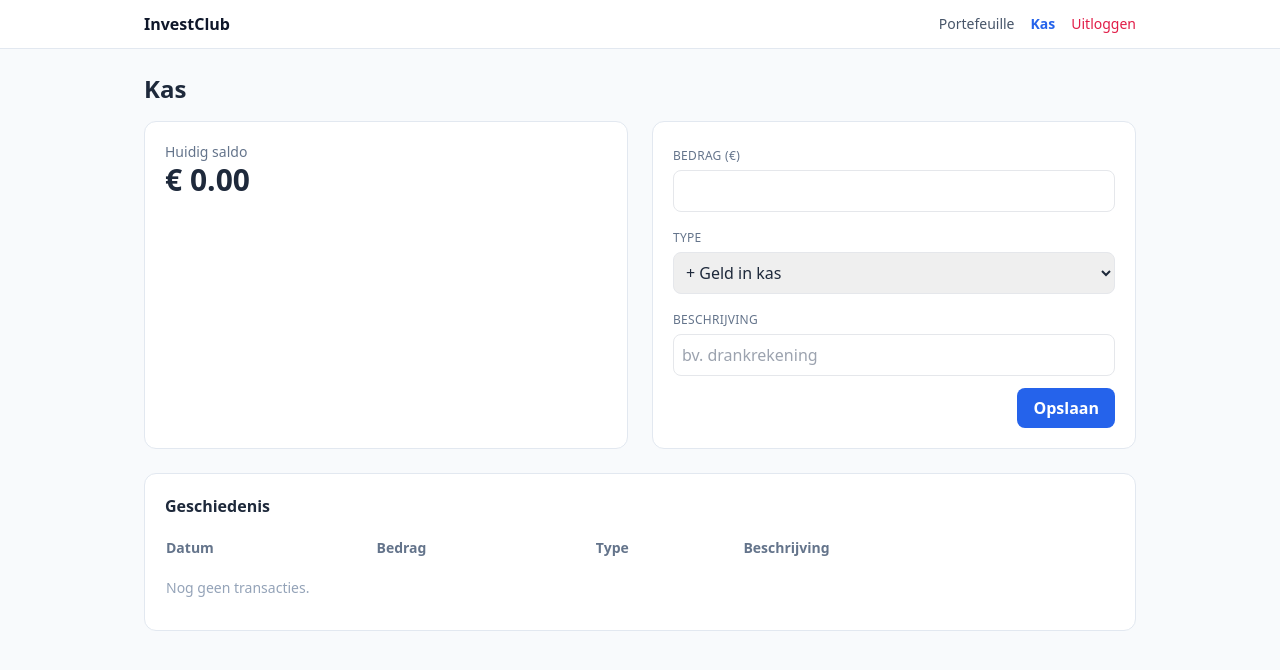
After one commit to A-D-DBS-application/web-application-2025-group-16, a Flask app: template templates/cashbox.html in a window 1280 px wide. The commit adds this page. Shown: the top 670 px of the page. Run offline with Flask 3, Linux system fonts and the light colour scheme; the template is opened without the code that fills it, so the values that code supplies are empty; some libraries are stand-ins or nearby versions.

Commit message:
kas en cash

```diff
--- a/app.py
+++ b/app.py
@@ -20,6 +20,9 @@ from auth import (
     initialize_cash_position,
     remove_member_from_group,  # NIEUW
     delete_group,  # NIEUW
+    add_cash_transaction,
+    list_cash_transactions_for_group,
+    get_cash_balance_for_group,
 )
 import re
 
@@ -391,6 +394,50 @@ def portfolio():
     )
 
 
+@app.route("/cash", methods=["GET", "POST"])
+def cashbox():
+    if "user_id" not in session:
+        return redirect(url_for("login"))
+
+    membership = _current_group_membership()
+    if not membership:
+        return redirect(url_for("home"))
+
+    group_id = membership["group_id"]
+    error = None
+
+    if request.method == "POST":
+        try:
+            amount_raw = request.form.get("amount", "0").strip()
+            direction = (request.form.get("direction") or "").strip().lower()
+            description = (request.form.get("description") or "").strip()
+            amount = float(amount_raw)
+            if amount <= 0:
+                error = "Bedrag moet groter dan 0 zijn"
+            elif direction not in ("in", "out"):
+                error = "Type moet 'in' of 'out' zijn"
+            else:
+                ok, res = add_cash_transaction(group_id, amount, direction, description, created_by=session.get("user_id"))
+                if not ok:
+                    error = f"Transactie opslaan mislukt: {res}"
+                else:
+                    return redirect(url_for("cashbox"))
+        except Exception as exc:
+            error = f"Ongeldige invoer: {exc}"
+
+    ok_hist, history = list_cash_transactions_for_group(group_id)
+    if not ok_hist:
+        history = []
+        error = error or f"Kon transacties niet laden: {history}"
+
+    ok_bal, balance = get_cash_balance_for_group(group_id)
+    if not ok_bal:
+        balance = 0.0
+        error = error or f"Kon saldo niet berekenen: {balance}"
+
+    return render_template("cashbox.html", balance=balance, history=history, error=error)
+
+
 @app.route("/api/quote/<symbol>")
 def yahoo_quote(symbol: str):
     if "user_id" not in session:
--- a/auth.py
+++ b/auth.py
@@ -27,6 +27,7 @@ GROUP_OWNER_COLUMN = "owner_lid_id"
 GROUP_ROLE_COLUMN = "rol"
 
 PORTFOLIO_TABLE = "Portefeuille"
+CASH_TX_TABLE = "Kas"
 
 
 def _build_cash_payload(group_id, amount):
@@ -39,8 +40,6 @@ def _build_cash_payload(group_id, amount):
         "current_price": amount,
         "transactiekost": 0,
         "groep_id": group_id,
-        "Groep id": group_id,
-        "Broker id": None,
     }
 
 def sign_in_user(email):
@@ -217,17 +216,17 @@ def initialize_cash_position(group_id, amount=0.0):
     try:
         existing = (supabase
                     .table(PORTFOLIO_TABLE)
-                    .select("id", "current_price")
+                    .select("port_id", "current_price")
                     .eq("groep_id", group_id)
                     .eq("ticker", "CASH")
                     .limit(1)
                     .execute())
         if existing.data:
             # Zorg dat er minstens een bedrag is ingesteld
-            current_id = existing.data[0].get("id")
+            current_id = existing.data[0].get("port_id")
             needs_update = existing.data[0].get("current_price") is None
             if needs_update and current_id is not None:
-                supabase.table(PORTFOLIO_TABLE).update({"current_price": amount}).eq("id", current_id).execute()
+                supabase.table(PORTFOLIO_TABLE).update({"current_price": amount}).eq("port_id", current_id).execute()
             return True, existing.data[0]
         payload = _build_cash_payload(group_id, amount)
         response = supabase.table(PORTFOLIO_TABLE).insert(payload).execute()
@@ -248,6 +247,65 @@ def list_group_members(group_id):
                     .execute())
         normalized = [_normalize_membership_row(row) for row in (response.data or [])]
         return True, normalized
+    except Exception as e:
+        return False, str(e)
+
+
+# --- KAS (CASHBOX) HULPFUNCTIES ---
+def add_cash_transaction(group_id: int, amount: float, direction: str, description: str | None, created_by: int | None = None):
+    try:
+        if direction not in ("in", "out"):
+            return False, "Ongeldig type; gebruik 'in' of 'out'"
+        payload = {
+            "groep_id": group_id,
+            "amount": float(amount),
+            "type": direction,
+            "description": description or None,
+        }
+        if created_by is not None:
+            payload["created_by"] = created_by
+        response = supabase.table(CASH_TX_TABLE).insert(payload).execute()
+        if not response.data:
+            return False, "Kon transactie niet opslaan"
+        return True, response.data[0]
+    except Exception as e:
+        return False, str(e)
+
+
+def list_cash_transactions_for_group(group_id: int, limit: int | None = 200):
+    try:
+        query = (
+            supabase
+            .table(CASH_TX_TABLE)
+            .select("date, amount, type, description")
+            .eq("groep_id", group_id)
+            .order("kas_id", desc=True)
+        )
+        if limit:
+            query = query.limit(limit)
+        response = query.execute()
+        return True, response.data or []
+    except Exception as e:
+        return False, str(e)
+
+
+def get_cash_balance_for_group(group_id: int):
+    try:
+        response = (
+            supabase
+            .table(CASH_TX_TABLE)
+            .select("amount, type")
+            .eq("groep_id", group_id)
+            .execute()
+        )
+        total = 0.0
+        for row in (response.data or []):
+            amt = float(row.get("amount") or 0)
+            if (row.get("type") or "").lower() == "in":
+                total += amt
+            else:
+                total -= amt
+        return True, total
     except Exception as e:
         return False, str(e)
 
--- a/run.py
+++ /dev/null
@@ -1,6 +0,0 @@
-from app import create_app
-
-app = create_app()
-
-if __name__ == '__main__':
-    app.run(debug=True)
--- /dev/null
+++ b/templates/cashbox.html
@@ -0,0 +1,98 @@
+<!DOCTYPE html>
+<html lang="nl">
+<head>
+    <meta charset="UTF-8">
+    <title>Kas - Groep</title>
+    <script src="https://cdn.tailwindcss.com"></script>
+</head>
+<body class="bg-slate-50 text-slate-800">
+    <nav class="bg-white border-b border-slate-200 sticky top-0 z-20">
+        <div class="max-w-5xl mx-auto px-4 py-3 flex justify-between items-center">
+            <a href="/home" class="font-bold text-slate-900">InvestClub</a>
+            <div class="flex gap-4 text-sm">
+                <a href="/portfolio" class="text-slate-600 hover:text-blue-600">Portefeuille</a>
+                <a href="/cash" class="text-blue-600 font-semibold">Kas</a>
+                <a href="/logout" class="text-rose-600">Uitloggen</a>
+            </div>
+        </div>
+    </nav>
+
+    <main class="max-w-5xl mx-auto px-4 py-6">
+        <h1 class="text-2xl font-bold mb-4">Kas</h1>
+
+        {% if error %}
+        <div class="mb-4 p-3 rounded bg-rose-50 text-rose-700 border border-rose-200 text-sm">{{ error }}</div>
+        {% endif %}
+
+        <div class="grid md:grid-cols-2 gap-6">
+            <div class="bg-white border border-slate-200 rounded-xl p-5">
+                <p class="text-slate-500 text-sm">Huidig saldo</p>
+                <div class="text-3xl font-bold">€ {{ '%.2f'|format(balance or 0) }}</div>
+            </div>
+
+            <div class="bg-white border border-slate-200 rounded-xl p-5">
+                <form method="post" class="space-y-3">
+                    <div>
+                        <label class="text-xs uppercase tracking-wide text-slate-500">Bedrag (€)</label>
+                        <input type="number" name="amount" step="0.01" min="0.01" class="mt-1 w-full border rounded-lg p-2" required />
+                    </div>
+                    <div>
+                        <label class="text-xs uppercase tracking-wide text-slate-500">Type</label>
+                        <select name="direction" class="mt-1 w-full border rounded-lg p-2">
+                            <option value="in">+ Geld in kas</option>
+                            <option value="out">- Geld uit kas</option>
+                        </select>
+                    </div>
+                    <div>
+                        <label class="text-xs uppercase tracking-wide text-slate-500">Beschrijving</label>
+                        <input type="text" name="description" class="mt-1 w-full border rounded-lg p-2" placeholder="bv. drankrekening" />
+                    </div>
+                    <div class="flex justify-end">
+                        <button type="submit" class="px-4 py-2 rounded-lg bg-blue-600 text-white font-semibold">Opslaan</button>
+                    </div>
+                </form>
+            </div>
+        </div>
+
+        <div class="bg-white border border-slate-200 rounded-xl p-5 mt-6">
+            <h2 class="font-bold mb-3">Geschiedenis</h2>
+            <div class="overflow-x-auto">
+                <table class="w-full text-sm">
+                    <thead>
+                        <tr class="text-slate-500">
+                            <th class="text-left py-2">Datum</th>
+                            <th class="text-left py-2">Bedrag</th>
+                            <th class="text-left py-2">Type</th>
+                            <th class="text-left py-2">Beschrijving</th>
+                        </tr>
+                    </thead>
+                    <tbody>
+                        {% if history and history|length > 0 %}
+                            {% for t in history %}
+                                <tr class="border-t border-slate-100">
+                                    <td class="py-2">{{ t.date or t[0] }}</td>
+                                    <td class="py-2">
+                                        {% set amt = t.amount if t.amount is not none else t[1] %}
+                                        {% set kind = (t.type or t[2])|lower %}
+                                        {% if kind == 'in' %}
+                                            <span class="text-emerald-600 font-semibold">+ € {{ '%.2f'|format(amt) }}</span>
+                                        {% else %}
+                                            <span class="text-rose-600 font-semibold">- € {{ '%.2f'|format(amt) }}</span>
+                                        {% endif %}
+                                    </td>
+                                    <td class="py-2">{{ 'In kas' if kind == 'in' else 'Uit kas' }}</td>
+                                    <td class="py-2">{{ t.description or t[3] }}</td>
+                                </tr>
+                            {% endfor %}
+                        {% else %}
+                            <tr>
+                                <td class="py-3 text-slate-400" colspan="4">Nog geen transacties.</td>
+                            </tr>
+                        {% endif %}
+                    </tbody>
+                </table>
+            </div>
+        </div>
+    </main>
+</body>
+</html>
--- a/templates/group.html
+++ b/templates/group.html
@@ -25,6 +25,10 @@
                 <a href="/portfolio" class="inline-flex items-center gap-2 px-4 py-2 rounded-xl border border-blue-200 text-blue-600 hover:bg-blue-50">
                     <i data-lucide="pie-chart" class="h-5 w-5"></i>
                     Portefeuille
+                </a>
+                <a href="/cash" class="inline-flex items-center gap-2 px-4 py-2 rounded-xl border border-emerald-200 text-emerald-600 hover:bg-emerald-50">
+                    <i data-lucide="piggy-bank" class="h-5 w-5"></i>
+                    Kas
                 </a>
                 <a href="/home" class="inline-flex items-center gap-2 px-4 py-2 rounded-xl border border-slate-200 text-slate-600 hover:bg-slate-100">
                     <i data-lucide="home" class="h-5 w-5"></i>
```
Also changed, not shown: templates/dashboard.html (+22 -18 lines).
